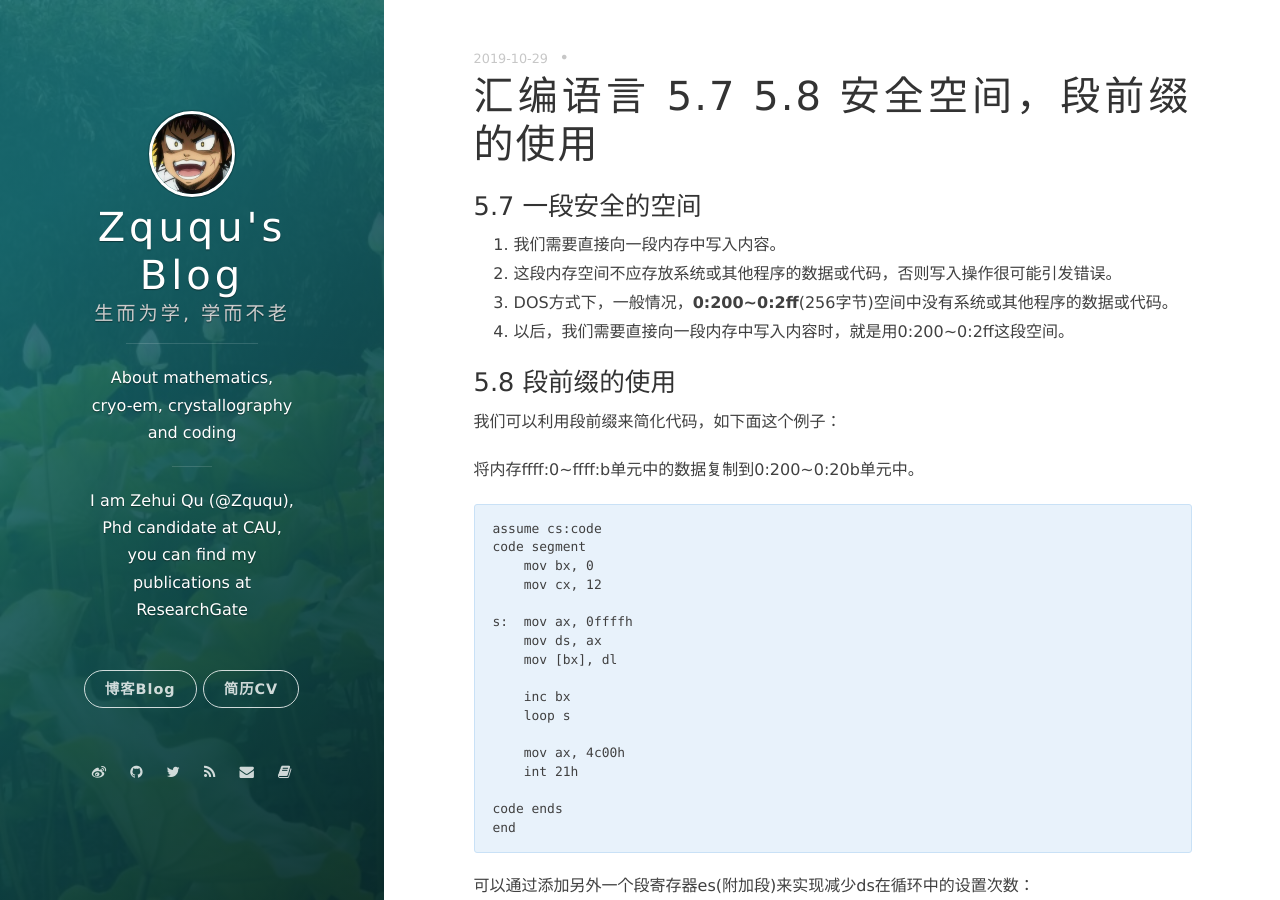
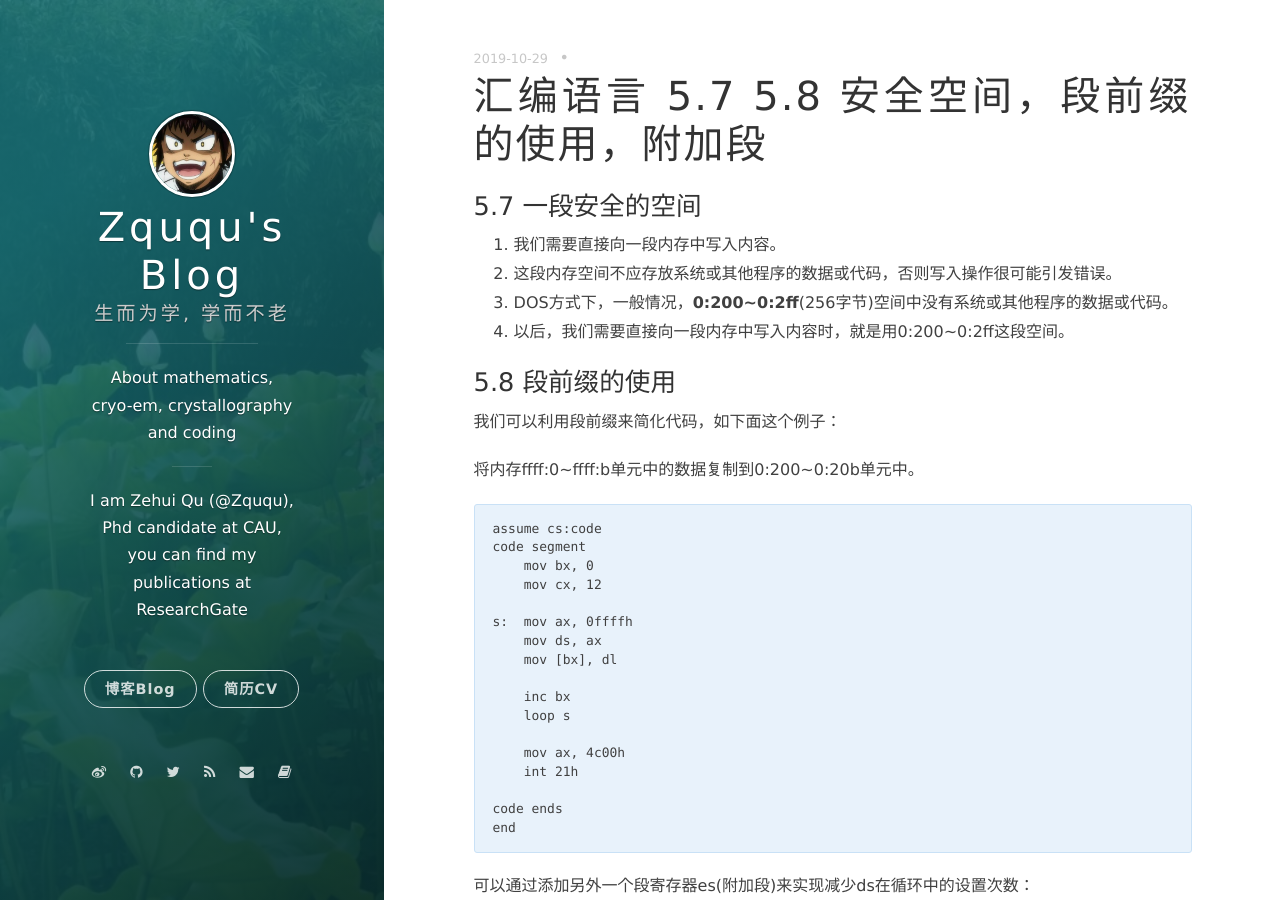
Before and after one commit to onevcat/vno-jekyll, a Jekyll site: the page built from _posts/2019-10-29-assembly-language-20.markdown, in a window 1280 px wide and 900 px high. Built offline with Jekyll 4.4.1, drawn with Linux system fonts in a browser that asks for light colours; nearby versions of some CDN libraries; formulas are drawn with MathJax 3; comment, search, counter and statistics services are not loaded.

Commit message:
addition title

```diff
--- a/_posts/2019-10-29-assembly-language-20.markdown
+++ b/_posts/2019-10-29-assembly-language-20.markdown
@@ -1,6 +1,6 @@
 ---
 layout: post
-title: 汇编语言 5.7 5.8 安全空间，段前缀的使用
+title: 汇编语言 5.7 5.8 安全空间，段前缀的使用，附加段
 date: 2019-10-29 23:36:24.000000000 +09:00
 ---
 
```
